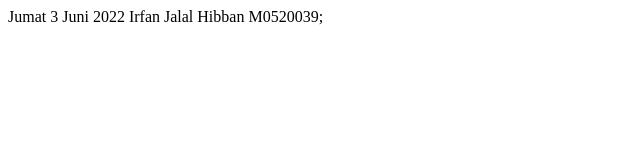
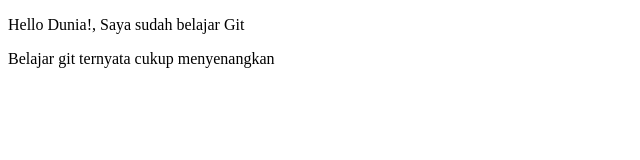
Before and after one commit to IrfanJalal11/PRAK11GITRPL, a plain HTML site: page index.html in a window 1280 px wide. Shown: the whole page, without its empty margins (0-640 px from the left). Drawn offline with Linux system fonts and the light colour scheme.

Commit message:
coba lagi

```diff
--- a/index.html
+++ b/index.html
@@ -1,13 +1,11 @@
 <!DOCTYPE html>
-<html lang="en">
-<head>
-    <meta charset="UTF-8">
-    <meta http-equiv="X-UA-Compatible" content="IE=edge">
-    <meta name="viewport" content="width=device-width, initial-scale=1.0">
-    <title>Praktikum RPL 11 - Git Lanjut Bagian 2</title>
-</head>
-<body>
-    Jumat 3 Juni 2022
-    Irfan Jalal Hibban M0520039;
-</body>
+<html>
+ <head>
+ <meta charset="utf-8">
+ <title>Belajar Git - Project 01</title>
+ </head>
+ <body>
+ <p>Hello Dunia!, Saya sudah belajar Git</p>
+ <p>Belajar git ternyata cukup menyenangkan</p>
+ </body>
 </html>
```
